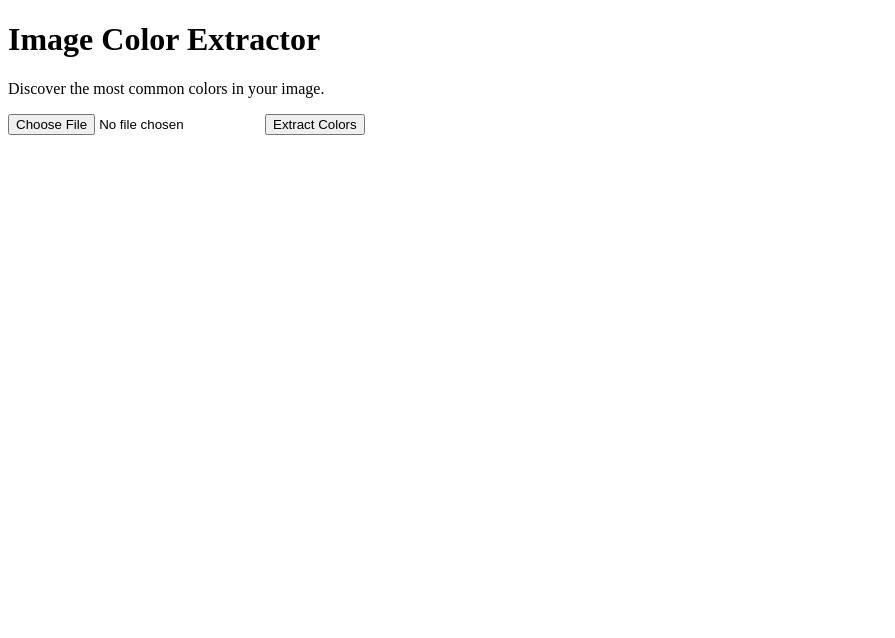
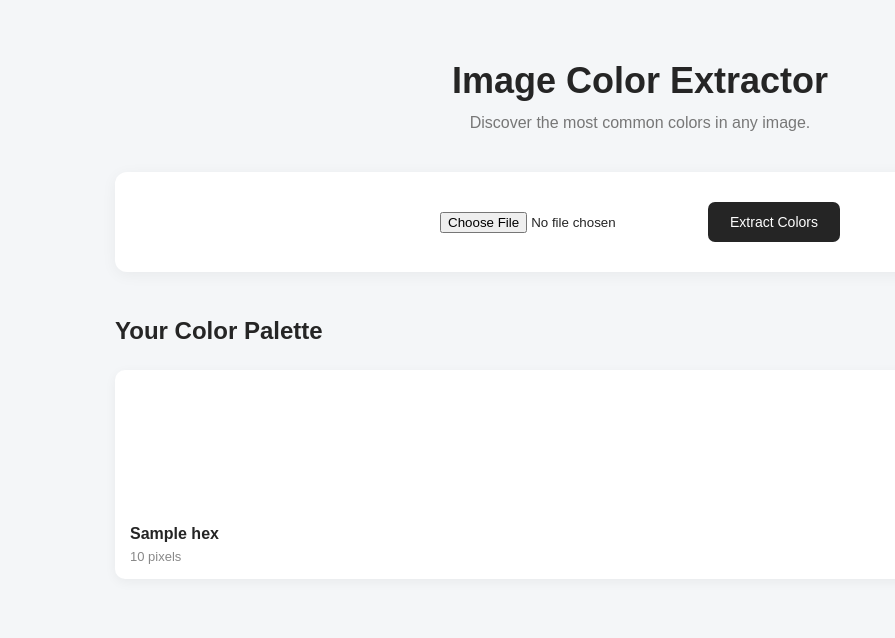
Before and after one commit to gustavodev6331/image-color, a Flask app: template templates/index.html in a window 1280 px wide. Shown: the top 638 px of the page, without its empty margins (0-895 px from the left). Run offline with Flask 3, Linux system fonts and the light colour scheme; the template is opened without the code that fills it: most values are stand-ins (such as "Sample title", 1, 10 or a date in 2020).

Commit message:
add some div, section and buttons to HTML look better

```diff
--- a/templates/index.html
+++ b/templates/index.html
@@ -4,12 +4,50 @@
     <meta charset="UTF-8">
     <title>Image Color Extractor</title>
 </head>
+
 <body>
-    <h1>Image Color Extractor</h1>
-    <p>Discover the most common colors in your image.</p>
-    <form method="POST" enctype="multipart/form-data">
-    <input type="file" name="image" accept="image/*" required>
-    <button type="submit">Extract Colors</button>
-    </form>
+    <main class="container">
+
+        <header class="header">
+            <link rel="stylesheet" href="{{ url_for('static', filename='style.css') }}">
+            <script src="{{ url_for('static', filename='script.js') }}" defer></script>
+            <h1>Image Color Extractor</h1>
+            <p>Discover the most common colors in any image.</p>
+        </header>
+
+        <section class="upload-section">
+            <form method="POST" enctype="multipart/form-data">
+                <input type="file" name="image" accept="image/*" required>
+                <button type="submit">Extract Colors</button>
+            </form>
+        </section>
+
+        {% if colors %}
+            <section class="palette-section">
+                <h2>Your Color Palette</h2>
+
+                <div class="color-grid">
+                    {% for color in colors %}
+                        <div class="color-card">
+                            <div class="color-preview"
+                                 style="background-color: {{ color.hex }};">
+                            </div>
+
+                            <div class="color-info">
+                                <button class="color-hex" type="button" data-hex="{{ color.hex }}">
+                                    {{ color.hex }}
+                                </button>
+                                <p class="color-quantity">
+                                    {{ "{:,}".format(color.quantity) }} pixels
+                                </p>
+                            </div>
+                        </div>
+                    {% endfor %}
+                </div>
+            </section>
+        {% endif %}
+
+    </main>
 </body>
+
 </html>
```
